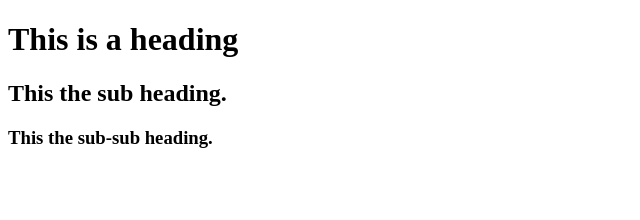
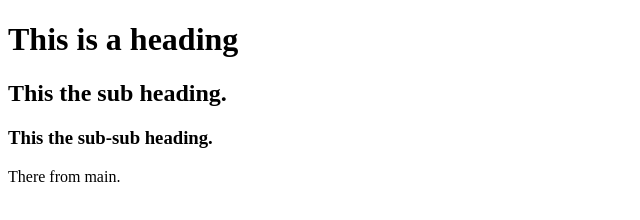
Before and after one commit to vaibhvbh77/demo_repo_codecamp, a plain HTML site: page index.html in a window 1280 px wide. Shown: the whole page, without its empty margins (0-640 px from the left). Drawn offline with Linux system fonts and the light colour scheme.

Commit message:
added there

```diff
--- a/index.html
+++ b/index.html
@@ -10,5 +10,6 @@
     <h1>This is a heading</h1>
     <h2>This the sub heading.</h2>
     <h3>This the sub-sub heading.</h3>
+    <p>There from main.</p>
   </body>
 </html>
```
